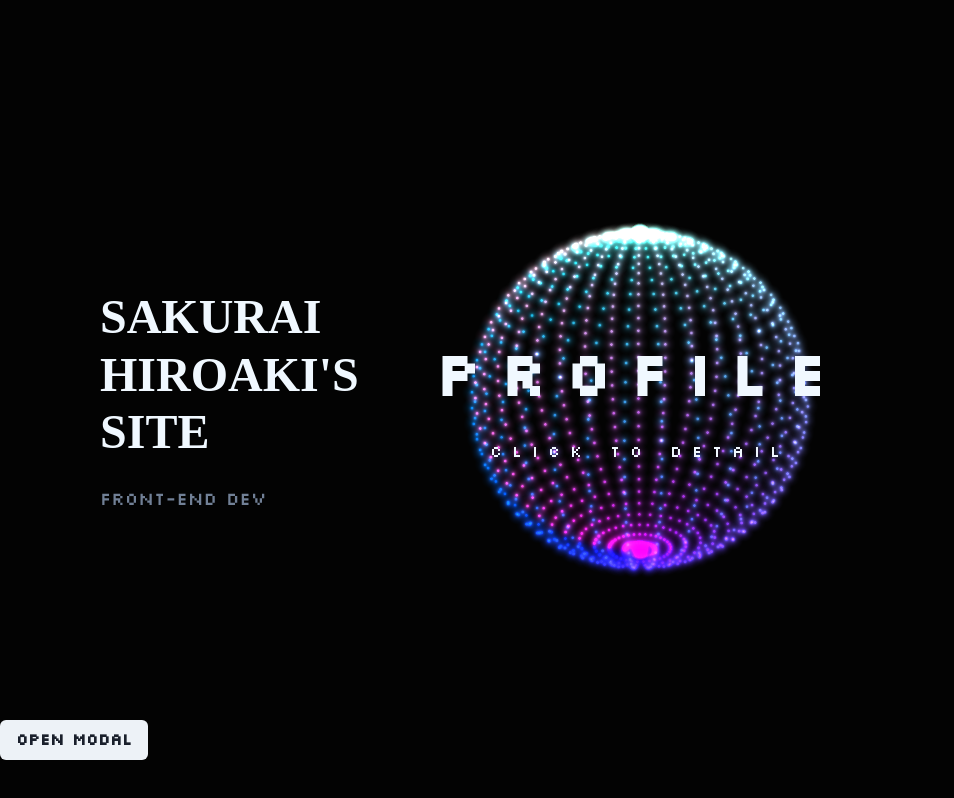
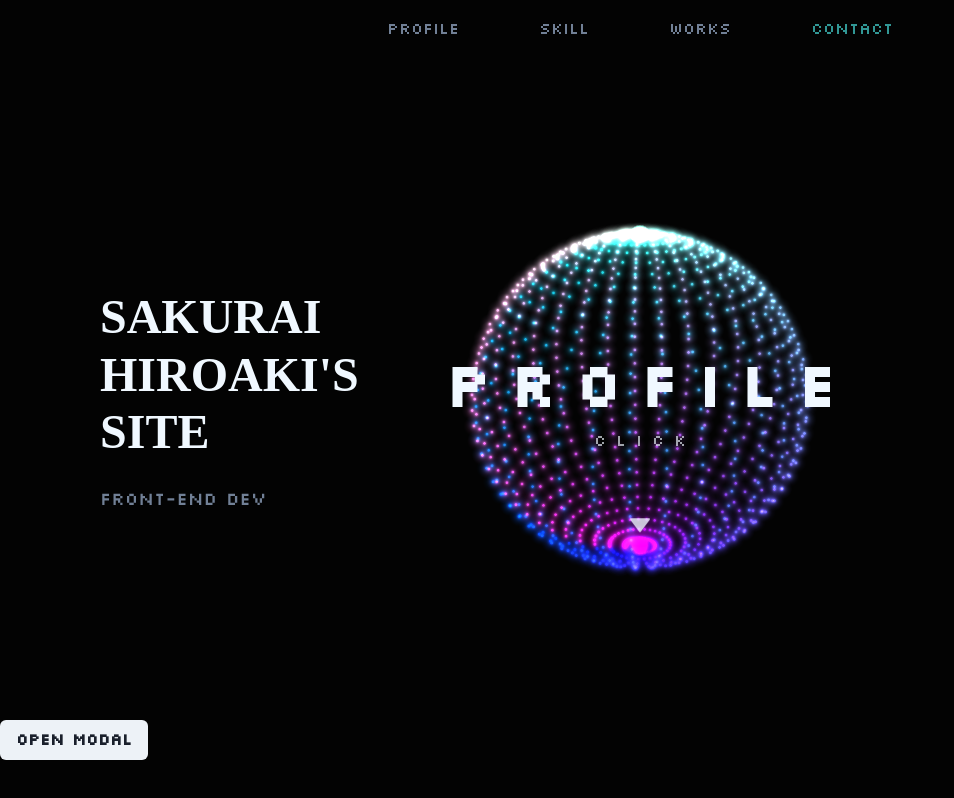
Before and after one commit to Sakurai-Hiroaki/sakurai-portfolio-3d, a React (Vite) app: page /contact in a window 1280 px wide. Shown: the whole page, without its empty margins (0-954 px from the left). Built offline with nearby package versions, Linux system fonts and the light colour scheme; a web font is replaced by a local one.

Commit message:
現況アップ

```diff
--- a/src/App.jsx
+++ b/src/App.jsx
@@ -1,13 +1,12 @@
 import "./style.css";
 import { Canvas } from "@react-three/fiber";
-import { Preload } from "@react-three/drei";
 import Experience from "./Experience.jsx";
 import Test1 from "./Test1.jsx";
 import Contact from "./Contact.jsx";
 // import Skill from "./Skill.jsx";
 import Header from "./Header";
-import { Suspense, useState, useRef, useEffect } from "react";
-import { Route, Routes, Link } from "react-router-dom";
+import { useRef, useEffect } from "react";
+
 import { extendTheme, Stack, Center } from "@chakra-ui/react";
 import HtmlContent from "./HtmlContent.jsx";
 import { useSwipeable } from "react-swipeable";
@@ -17,15 +16,17 @@ import * as THREE from "three";
 import planePosition32Array from "./attributes/plane.js";
 import {
   Button,
-  Modal,
   ModalContent,
   ModalHeader,
   ModalFooter,
   ModalBody,
   ModalCloseButton,
   useDisclosure,
-  Image,
+  chakra,
+  useBreakpointValue,
 } from "@chakra-ui/react";
+
+
 const theme = extendTheme({
   fonts: {
     body: "Silkscreen DotGothic16 sans-serif",
@@ -42,6 +43,37 @@ const App = () => {
   let isAnimation = false;
   let currentIndex = 0;
   const stackRef = useRef();
+
+  const handlers = useSwipeable({
+    onSwiped: (eventData) => alert("Swiped!", eventData),
+    onSwipedLeft: () => alert("Swiped left!"),
+    onSwipedRight: () => alert("Swiped right!"),
+    onSwipedUp: () => alert("Swiped up!"),
+    onSwipedDown: () => alert("Swiped down!"),
+    preventDefaultTouchmoveEvent: true,
+    trackMouse: true,
+  });
+
+  // const handlers = useSwipeable({
+  //   onSwipedLeft: () => {
+  //     console.log("Swiped Up");
+  //     alert("ue");
+  //     // updatePosition();
+  //   },
+  //   onSwipedUp: () => {
+  //     console.log("Swiped Up");
+  //     alert("ue");
+  //     // updatePosition();
+  //   },
+
+  //   onSwipedDown: () => {
+  //     console.log("Swiped Down");
+  //     alert("sita");
+  //     // updatePosition();
+  //   },
+  //   preventScrollOnSwipe: true, // Prevent scrolling during swipe
+  //   trackMouse: true, // Track mouse input
+  // });
 
   const updatePosition = () => {
     if (isAnimation) return;
@@ -88,19 +120,6 @@ const App = () => {
     };
   }, []);
 
-  const handlers = useSwipeable({
-    onSwipedUp: () => {
-      updatePosition();
-    },
-
-    onSwipedDown: () => {
-      updatePosition();
-    },
-    delta: 10, // スワイプが開始する前の最小距離 (px)
-    preventScrollOnSwipe: true, // スワイプ中のスクロールを防ぐ
-    trackMouse: true, // マウス入力をトラックする
-  });
-
   return (
     <>
       <Canvas
@@ -117,72 +136,18 @@ const App = () => {
       </Canvas>
 
       <HtmlContent />
+
+
       <Stack
-        {...handlers}
         ref={stackRef}
         position="absolute"
         top={0}
         w={"100%"}
         minH={"100vh"}
-        zIndex={100}
-        direction={{ base: "column", md: "row" }}
+        zIndex={101}
       ></Stack>
 
-      <Button position={"absolute"} bottom={10} zIndex={100} onClick={onOpen}>
-        Open Modal
-      </Button>
-
-      <Modal size={"full"} isOpen={isOpen} onClose={onClose} opacity={0.85}>
-        <ModalContent bg="#191919">
-          <ModalHeader color="#fff">PROFILE</ModalHeader>
-          <ModalCloseButton />
-
-          <Center>
-            <ModalBody maxW={{ base: "100vw", md: "80vw" }} color={"#fff"}>
-              <Routes>
-                <Route path="/profile" element={<Test1 />} />
-                <Route path="/contact" element={<Contact />} />
-                {/* <Route path="/skill" element={<Skill />} /> */}
-              </Routes>
-            </ModalBody>
-          </Center>
-
-          <ModalFooter>
-            <Button colorScheme="blue" mr={3} onClick={onClose}>
-              Close
-            </Button>
-
-            <Link to="/test">
-              <Button variant="ghost">Secondary Action</Button>
-            </Link>
-          </ModalFooter>
-        </ModalContent>
-      </Modal>
-
-      {/* <Header /> */}
-
-      {/* <Box px={2} color="white" position="fixed" top={0}>
-        <Container maxW="container.lg">
-          <Flex
-            as="header"
-            py="2"
-            justifyContent="space-between"
-            alignItems="center"
-          >
-            <Heading
-              as="h1"
-              fontFamily={"Silkscreen"}
-              fontSize={{ base: "2l", md: "lg" }}
-              letterSpacing="3px"
-            >
-              SAKURAI'S
-              <br /> PORTFOLIO
-              <br />
-              SITE
-            </Heading>
-          </Flex>
-        </Container>
-      </Box> */}
+      <Header />
     </>
   );
 };
--- /dev/null
+++ b/src/DetailModal.jsx
@@ -0,0 +1,58 @@
+import {
+  Button,
+  Modal,
+  ModalContent,
+  ModalHeader,
+  ModalFooter,
+  ModalBody,
+  ModalCloseButton,
+  useDisclosure,
+  chakra,
+  useBreakpointValue,
+  Center,
+} from "@chakra-ui/react";
+import { Route, Routes, Link } from "react-router-dom";
+import Test1 from "./Test1";
+import Contact from "./Contact";
+
+
+const DetailModal = () => {
+  const { isOpen, onOpen, onClose } = useDisclosure();
+
+  return (
+    <>
+      <Button position={"absolute"} bottom={10} zIndex={102} onClick={onOpen}>
+        Open Modal
+      </Button>
+
+      <Modal size={"full"} isOpen={isOpen} onClose={onClose} opacity={0.85}>
+        <ModalContent bg="#191919">
+          <ModalHeader color="#fff">PROFILE</ModalHeader>
+          <ModalCloseButton />
+
+          <Center>
+            <ModalBody maxW={{ base: "100vw", md: "80vw" }} color={"#fff"}>
+              <Routes>
+                <Route path="/profile" element={<Test1 />} />
+                <Route path="/contact" element={<Contact />} />
+                {/* <Route path="/skill" element={<Skill />} /> */}
+              </Routes>
+            </ModalBody>
+          </Center>
+
+          <ModalFooter>
+            <Button colorScheme="blue" mr={3} onClick={onClose}>
+              Close
+            </Button>
+
+            <Link to="/test">
+              <Button variant="ghost">Secondary Action</Button>
+            </Link>
+          </ModalFooter>
+        </ModalContent>
+      </Modal>
+    </>
+  );
+};
+
+export default DetailModal;
--- a/src/Experience.jsx
+++ b/src/Experience.jsx
@@ -1,4 +1,4 @@
-import { useThree, useFrame } from "@react-three/fiber";
+import {  useFrame } from "@react-three/fiber";
 import {
   useEffect,
   useState,
@@ -9,8 +9,6 @@ import {
 import vertexShader from "./shaders/vertexShader.glsl";
 import fragmentShader from "./shaders/fragmentShader.glsl";
 import * as THREE from "three";
-import gsap from "gsap";
-import { useMenu, useMenuDispatch } from "./context/MenuContext";
 
 const Experience = forwardRef((props, ref) => {
   const [resolution, setResolution] = useState([
@@ -18,7 +16,6 @@ const Experience = forwardRef((props, ref) => {
     window.innerHeight,
   ]);
 
-  const { height } = useThree((state) => state.viewport);
 
   useEffect(() => {
     const handleResize = () => {
@@ -33,9 +30,6 @@ const Experience = forwardRef((props, ref) => {
   const mesh = useRef();
 
   useImperativeHandle(ref, () => ({
-    updatePosition: () => {
-      // ここに位置を更新するロジックを記述
-    },
     getMesh: () => mesh.current,
   }));
 
@@ -44,50 +38,14 @@ const Experience = forwardRef((props, ref) => {
   const boxRef = useRef();
   const particlesArray = [];
 
-
   useEffect(() => {
-    const spherePosition = mesh.current.geometry.attributes.position.array;
-    const planePosition = planeRef.current.attributes.position.array;
-    const torusPosition = torusRef.current.attributes.position.array;
-    const boxPosition = boxRef.current.attributes.position.array;
-
     mesh.current.geometry.setIndex(null);
-
-    // 最後のparticlesのポジションの作成
-    const originalPosition = mesh.current.geometry.attributes.position;
-
-    console.log(originalPosition);
-    let { array, count } = originalPosition;
-    const newArray = new Float32Array(count * 3);
-
-    for (let i = 0; i < count; i++) {
-      const i3 = i * 3;
-
-      if (i3 < array.length) {
-        newArray[i3 + 0] = (Math.random() - 0.5) * 15;
-        newArray[i3 + 1] = (Math.random() - 0.5) * 15;
-        newArray[i3 + 2] = (Math.random() - 0.5) * 15;
-      } else {
-        Math.floor(originalArray.length * Math.random()) * 3;
-        newArray[i3 + 0] = originalArray[randomIndex + 0];
-        newArray[i3 + 1] = originalArray[randomIndex + 1];
-        newArray[i3 + 2] = originalArray[randomIndex + 2];
-      }
-    }
-
-    particlesArray.push(
-      spherePosition,
-      planePosition,
-      torusPosition,
-      boxPosition,
-      newArray
-    );
   }, []);
 
   useFrame(({ clock }) => {
     const elapsedTime = clock.getElapsedTime();
-    mesh.current.rotation.x = elapsedTime * 0.02;
-    mesh.current.rotation.y = elapsedTime * 0.03;
+    mesh.current.rotation.x = elapsedTime * 0.03;
+    mesh.current.rotation.y = elapsedTime * 0.07;
     mesh.current.material.uniforms.uTime.value = elapsedTime;
   });
 
@@ -118,31 +76,6 @@ const Experience = forwardRef((props, ref) => {
           ]}
         />
       </points>
-
-      {/* 以下は変形させる型のために宣言 */}
-
-      <mesh visible={false}>
-        <planeGeometry ref={planeRef} attach="geometry" args={[4, 4, 32, 32]} />
-        <meshBasicMaterial wireframe />
-      </mesh>
-
-      <mesh visible={false}>
-        <torusGeometry
-          ref={torusRef}
-          attach="geometry"
-          args={[1, 0.75, 32, 32]}
-        />
-        <meshBasicMaterial wireframe />
-      </mesh>
-
-      <mesh visible={false}>
-        <ringGeometry
-          ref={boxRef}
-          attach="geometry"
-          args={[0.5, 2.2, 32, 32]}
-        />
-        <meshBasicMaterial wireframe />
-      </mesh>
     </>
   );
 });
--- a/src/Header.jsx
+++ b/src/Header.jsx
@@ -11,66 +11,110 @@ import {
   DrawerOverlay,
   DrawerContent,
   DrawerCloseButton,
+  useColorModeValue,
 } from "@chakra-ui/react";
+
 import { HamburgerIcon, CloseIcon } from "@chakra-ui/icons";
-import { Link as RouterLink } from "react-router-dom";
+
+import { Link as RouterLink, useLocation } from "react-router-dom";
 
 const Header = () => {
   const { isOpen, onOpen, onClose } = useDisclosure();
 
+  const location = useLocation();
+
+  const activeColor = useColorModeValue("teal.500", "teal.200");
+
+  const inactiveColor = useColorModeValue("gray.500", "gray.200");
+
+  const getLinkColor = (path) =>
+    location.pathname === path ? activeColor : inactiveColor;
+
   return (
-    <Box zIndex={10000000} color={"#fff"} position="absolute" top={0} width={"100%"}>
+    <Box
+      zIndex={1000}
+      color={"#fff"}
+      position="absolute"
+      top={0}
+      width={"100%"}
+    >
       <Flex
         as="nav"
-        bg="gray.800"
         color="white"
         padding={4}
-        justifyContent="center"
+        justifyContent={{ base: "flex-end", md: "center" }}
         alignItems="center"
       >
         <IconButton
           display={{ base: "block", md: "none" }}
           icon={isOpen ? <CloseIcon /> : <HamburgerIcon />}
           onClick={isOpen ? onClose : onOpen}
-          variant="outline"
           aria-label="Toggle Navigation"
         />
+
         <HStack
-          spacing={8}
+          spacing={20}
           alignItems="center"
           display={{ base: "none", md: "flex" }}
         >
-          <Link as={RouterLink} to="/profile">
+          <Link as={RouterLink} to="/profile" color={getLinkColor("/profile")}>
             PROFILE
           </Link>
-          <Link as={RouterLink} to="/skill">
+
+          <Link as={RouterLink} to="/skill" color={getLinkColor("/skill")}>
             SKILL
           </Link>
-          <Link as={RouterLink} to="/works">
+
+          <Link as={RouterLink} to="/works" color={getLinkColor("/works")}>
             WORKS
           </Link>
-          <Link as={RouterLink} to="/contact">
+
+          <Link as={RouterLink} to="/contact" color={getLinkColor("/contact")}>
             CONTACT
           </Link>
         </HStack>
       </Flex>
 
-      <Drawer placement="left" onClose={onClose} isOpen={isOpen}>
+      <Drawer placement="right" onClose={onClose} isOpen={isOpen}>
         <DrawerOverlay>
           <DrawerContent>
             <DrawerCloseButton />
+
             <DrawerBody>
               <VStack spacing={4} mt={10}>
-                <Link as={RouterLink} to="/profile" onClick={onClose}>
+                <Link
+                  as={RouterLink}
+                  to="/profile"
+                  onClick={onClose}
+                  color={getLinkColor("/profile")}
+                >
                   PROFILE
                 </Link>
-                <Link as={RouterLink} to="/skill" onClick={onClose}>
+
+                <Link
+                  as={RouterLink}
+                  to="/skill"
+                  onClick={onClose}
+                  color={getLinkColor("/skill")}
+                >
                   SKILL
                 </Link>
-                <Link as={RouterLink} to="/works" onClick={onClose}>
+
+                <Link
+                  as={RouterLink}
+                  to="/works"
+                  onClick={onClose}
+                  color={getLinkColor("/works")}
+                >
                   WORKS
                 </Link>
-                <Link as={RouterLink} to="/contact" onClick={onClose}>
+
+                <Link
+                  as={RouterLink}
+                  to="/contact"
+                  onClick={onClose}
+                  color={getLinkColor("/contact")}
+                >
                   CONTACT
                 </Link>
               </VStack>
--- a/src/HtmlContent.jsx
+++ b/src/HtmlContent.jsx
@@ -1,14 +1,12 @@
-import {
-  Flex,
-  Heading,
-  Stack,
-  Text,
-} from "@chakra-ui/react";
+import { Flex, Heading, Stack, Text } from "@chakra-ui/react";
 import { useEffect, useRef } from "react";
 import { gsap } from "gsap/gsap-core";
-import Otin from "./Title";
+import Title from "./Title";
 
 import { useMenu, useMenuDispatch } from "./context/MenuContext";
+import DetailModal from "./detailModal";
+
+
 
 const HtmlContent = () => {
   const profileHeadingRef = useRef();
@@ -58,16 +56,9 @@ const HtmlContent = () => {
           </Stack>
         </Flex>
       </Stack>
-      <Otin />
+      <Title />
+      <DetailModal />
 
-      <Stack
-        position="absolute"
-        top={0}
-        w={"100%"}
-        minH={"100vh"}
-        zIndex={100}
-        direction={{ base: "column", md: "row" }}
-      ></Stack>
     </>
   );
 };
--- a/src/Skill.jsx
+++ b/src/Skill.jsx
@@ -2,7 +2,6 @@ import { Text, Button } from "@chakra-ui/react";
 import { Box, Flex, SimpleGrid, chakra, Icon, Image } from "@chakra-ui/react";
 
 const Feature = (props) => {
-
 
 const skills = [
   {
--- a/src/Title.jsx
+++ b/src/Title.jsx
@@ -1,30 +1,18 @@
-import {
-  Box,
-  Flex,
-  Heading,
-  Stack,
-  Text,
-  VStack,
-  useBreakpointValue,
-  Spacer,
-} from "@chakra-ui/react";
-import { useEffect, useRef, useState } from "react";
-
+import { Heading, Text, VStack } from "@chakra-ui/react";
+import { TriangleDownIcon } from "@chakra-ui/icons";
+import { useEffect, useRef } from "react";
 import { gsap } from "gsap/gsap-core";
 import { useMenu, useMenuDispatch } from "./context/MenuContext";
 
-const Otin = () => {
+const Title = () => {
   const menus = useMenu();
   const reducer = useMenuDispatch();
 
   const titleRef = useRef();
-
-  const test = () => {
-    reducer({ type: "REORDER_MENU" });
-  };
+  const descriptionRef = useRef();
+  const scrollTextRef = useRef();
 
   const animateHeading = () => {
-    console.log(titleRef.current);
     gsap.from(titleRef.current, {
       opacity: 0,
       y: -50,
@@ -33,35 +21,72 @@ const Otin = () => {
     });
   };
 
+  const animateText = () => {
+    gsap.to(descriptionRef.current, {
+      opacity: 0.4,
+      duration: 1.5,
+      yoyo: true,
+      repeat: -1,
+    });
+
+    gsap.to(scrollTextRef.current, {
+      y: 10,
+      opacity: 0.6,
+      ease: "linear",
+      duration: 1,
+      yoyo: true,
+      repeat: -1,
+    });
+  };
+
+  const test1 = (a) => {
+    alert(a);
+  };
+
+  useEffect(() => {
+    animateText();
+  }, []);
+
   useEffect(() => {
     animateHeading();
   }, [menus]);
 
   return (
     <VStack
-      onClick={test}
+      align={"center"}
+
+      zIndex={103}
       position={"absolute"}
-      top={0}
+      top={"50%"}
       left={"50%"}
-      transform="translateX(-50%)"
-      w={"50%"}
-      h={"100%"}
-      spacing={30}
-      direction={{ base: "column", md: "row" }}
+      transform="translate(-50% ,-50%)"
       justify={"center"}
     >
       <Heading
+        onClick={() => test1(menus[0].name)}
+        cursor={"pointer"}
         fontFamily={"Silkscreen"}
         ref={titleRef}
         fontSize={{ base: "4xl", md: "5xl", lg: "6xl" }}
         letterSpacing={20}
+        paddingLeft={"20px"}
       >
-        <Text as={"p"}>{menus[0].name.toUpperCase()}</Text>
+        <Text>{menus[0].name.toUpperCase()}</Text>
       </Heading>
 
-      <Text letterSpacing={10}>click to detail</Text>
+      <Text ref={descriptionRef} paddingLeft={"10px"} letterSpacing={10}>
+        click
+      </Text>
+
+      <TriangleDownIcon
+        position={"absolute"}
+        w={6}
+        h={6}
+        bottom={-20}
+        ref={scrollTextRef}
+      />
     </VStack>
   );
 };
 
-export default Otin;
+export default Title;
--- a/src/style.css
+++ b/src/style.css
@@ -2,7 +2,7 @@ html,
 body,
 #root
 {
-    position: fixed;
+    position: absolute;
     top: 0;
     left: 0;
     width: 100%;
```
Also changed, not shown: src/Contact.jsx (+13 -0 lines), src/Test1.jsx (+1 -11 lines), src/Modal.jsx (deleted).
